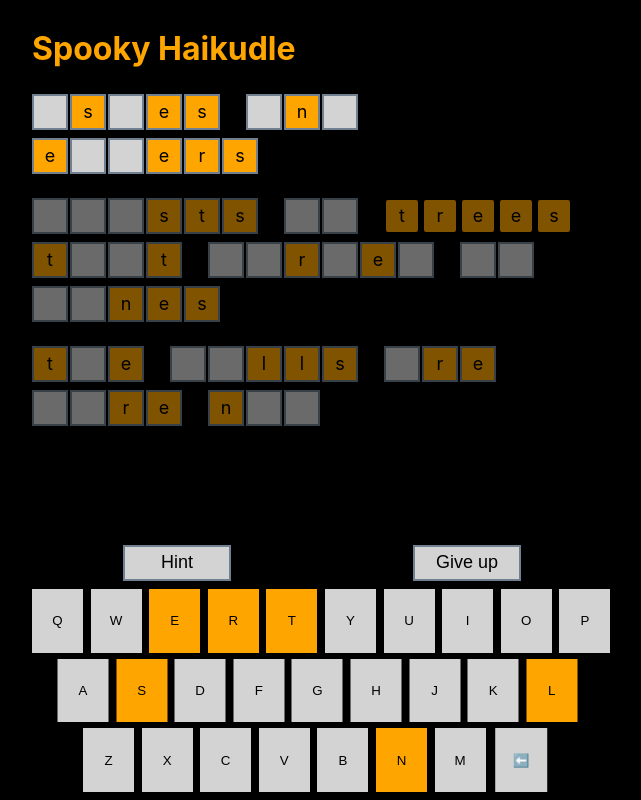
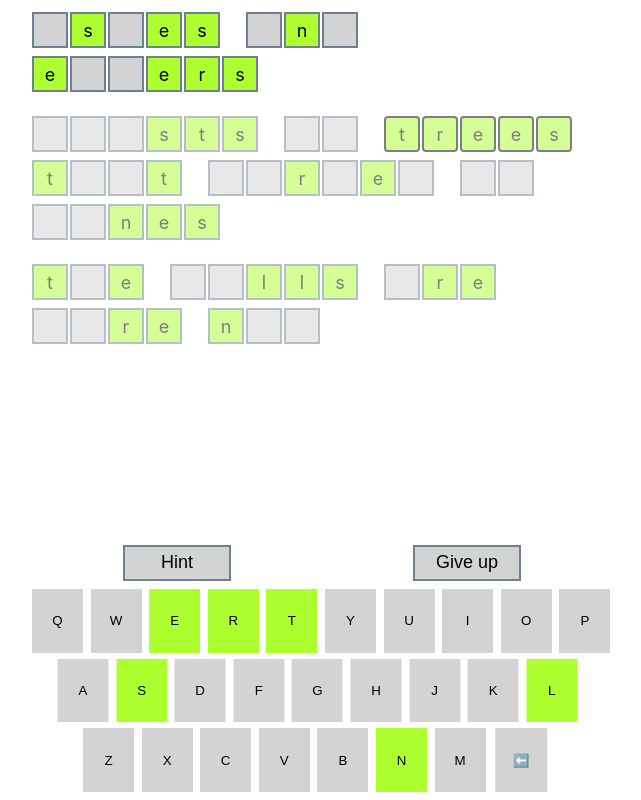
Before and after one commit to wginsberg/haikudle, a React (Create React App) app: page / in a window 1280 px wide. Shown: the whole page, without its empty margins (318-959 px from the left). Built offline with nearby package versions, Linux system fonts and the light colour scheme.

Commit message:
Revert "spooky haikdule"
This reverts commit a34a07c2451317f0465177c365c04943c4331114.

```diff
--- a/src/App.js
+++ b/src/App.js
@@ -68,14 +68,11 @@ function App () {
     case GAME_STATE_PLAY:
       return (
         <div className='app'>
-          <div>
-            <h1>Spooky Haikudle</h1>
           <Haiku
             input={input}
             haiku={haikuString.split('')}
             haikuCensored={haikuWithHints}
           />
-          </div>
           <div className='helpActions'>
             <button
               onClick={addHint}
@@ -93,14 +90,11 @@ function App () {
     case GAME_STATE_LOST:
       return (
         <div className='app'>
-          <div>
-            <h1>Spooky Haikudle</h1>
           <Haiku
             input={input}
             haiku={haikuString.split('')}
             haikuCensored={haikuWithHints}
           />
-          </div>
           <Scoreboard gameState={gameState} winStats={winStats} />
         </div>
       )
--- a/src/index.css
+++ b/src/index.css
@@ -23,11 +23,6 @@ body {
   display: flex;
   justify-content: center;
   padding: 8px;
-  background: black;
-}
-
-h1 {
-  color: orange;
 }
 
 #root {
@@ -45,7 +40,7 @@ h1 {
 
 .tile {
   display: inline-flex;
-  background-color: orange;
+  background-color: greenyellow;
   justify-content: center;
   align-items: center;
   font-size: large;
@@ -96,14 +91,14 @@ h1 {
 }
 
 .tile-complete {
-  background-color: orange;
+  background-color: greenyellow;
   border-color: black;
   border-radius: 4px;
   animation: 1s ease-in flip;
 }
 
 .tile-correct {
-  background-color: orange;
+  background-color: greenyellow;
 }
 
 .line {
@@ -181,7 +176,7 @@ h1 {
 }
 
 .keyboardButtonContent-selected {
-  background-color: orange;
+  background-color: greenyellow;
   cursor: initial;
 }
 
@@ -290,5 +285,4 @@ h1 {
   flex-direction: column;
   justify-content: center;
   align-items: center;
-  color: orange;
 }
```
Lines whose indentation alone changed are shown as unchanged.
